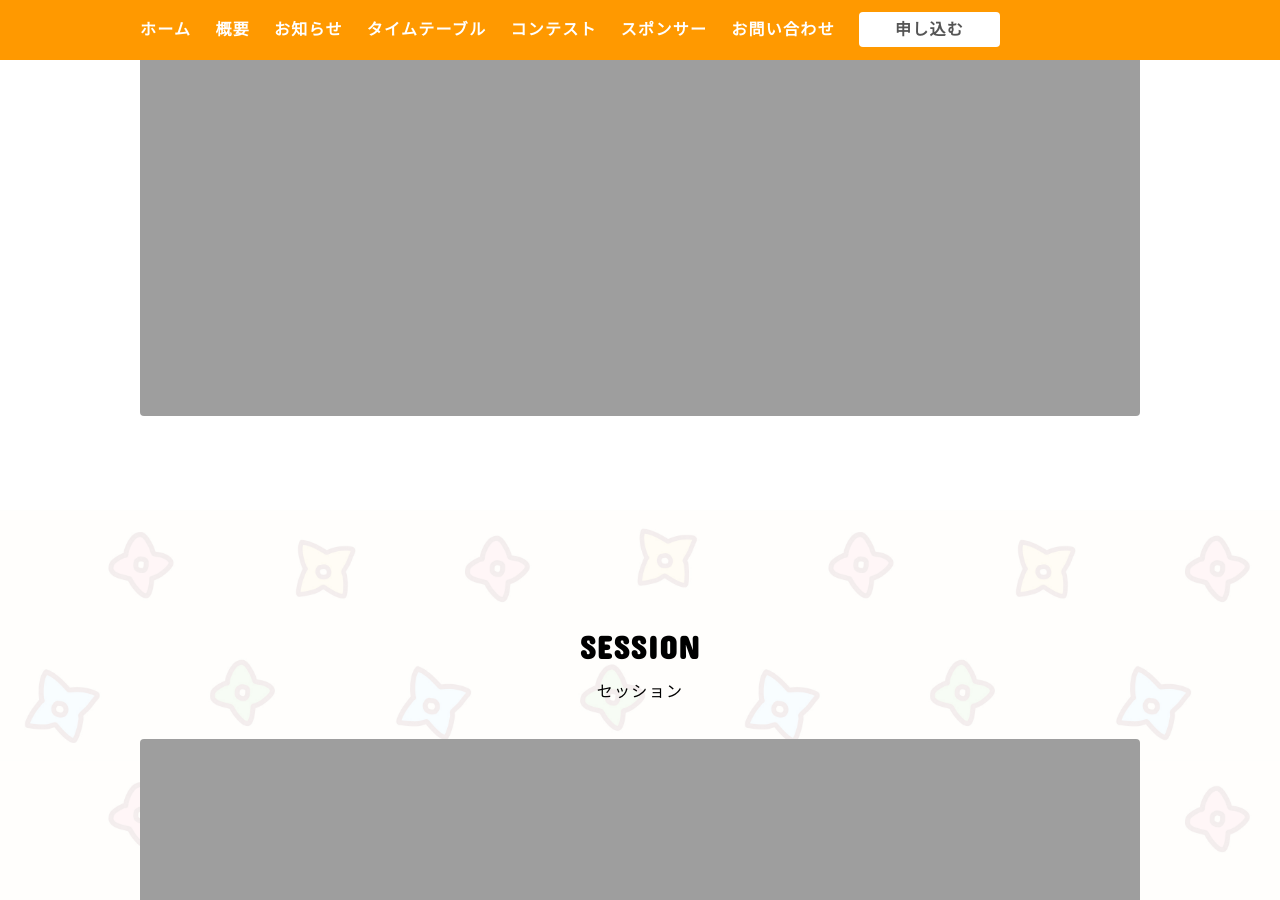
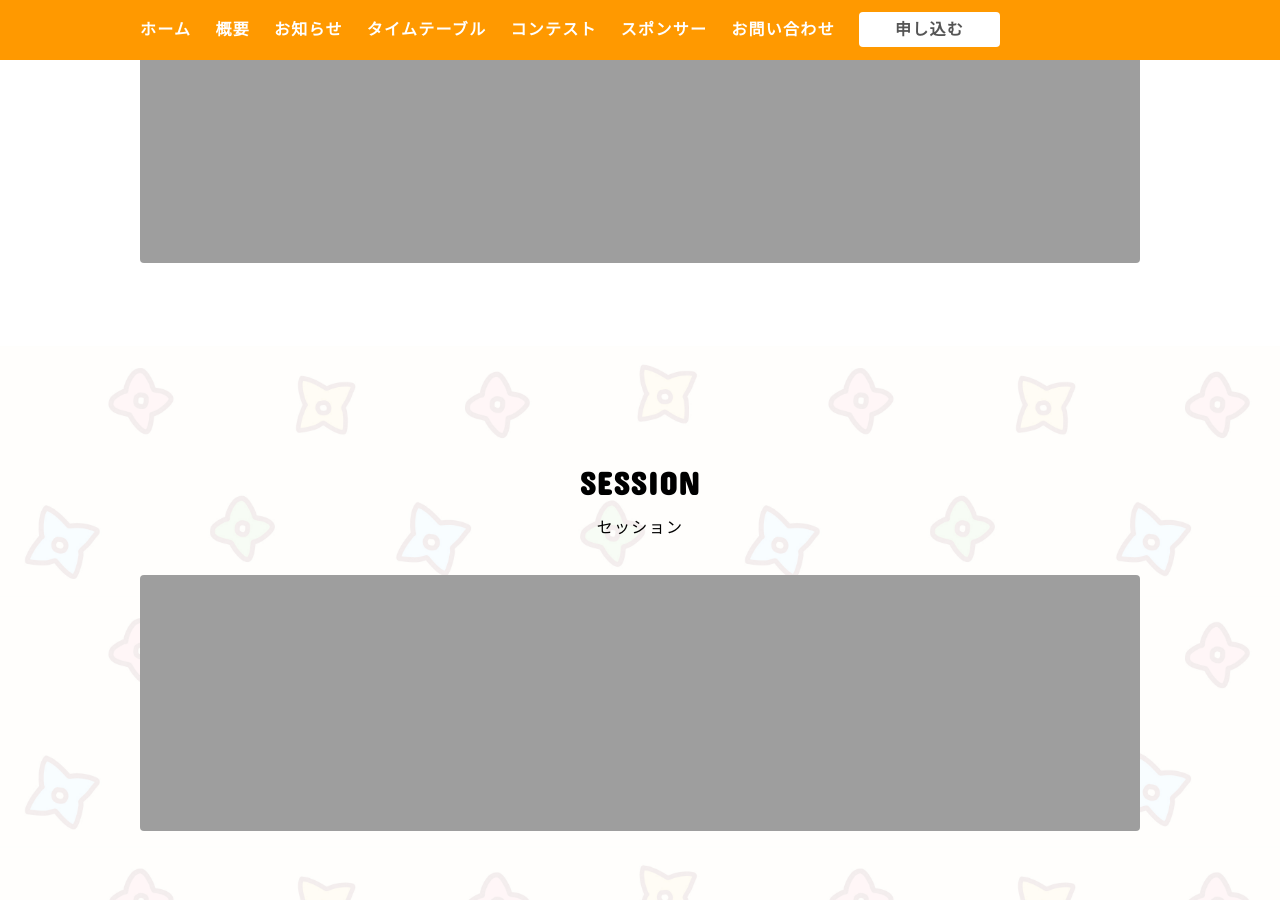
Before and after one commit to coderdojo-japan/dojocon2019.coderdojo.jp, a Jekyll site: the page built from index.md, in a window 1280 px wide and 900 px high, scrolled down 3410 px. Built offline with Jekyll 4.4.1, drawn with Linux system fonts in a browser that asks for light colours; nearby versions of some CDN libraries.

Commit message:
画像の比率変更

```diff
--- a/css/main.scss
+++ b/css/main.scss
@@ -69,7 +69,7 @@ section {
   width: calc(50% - 4vw - 16px); //1行に2記事入るようにする
   .article-thumbnail {
     height: calc(
-      ((80vw / 2) - 2vw) * (400 / 600)
+      ((80vw / 2) - 4vw - 16px) * (400 / 600)
     ); //縦横比率が2:3になるように設定
   }
 }
@@ -81,7 +81,7 @@ section {
   width: calc(33% - 4vw - 16px); //1行に3記事入るようにする
   .article-thumbnail {
     height: calc(
-      ((80vw / 3) - 2vw) * (400 / 600)
+      ((80vw / 3) - 4vw - 16px) * (400 / 600)
     ); //縦横比率が2:3になるように設定
   }
   &:hover{
@@ -161,10 +161,10 @@ h2 {
 
 //セクションのサムネイル画像
 .img-section {
-  margin-bottom: 36px;
+  margin-bottom: 2vw;
   img {
     border-radius: 4px;
-    height: 32vw;
+    height: 20vw;
     object-fit: cover;
     width: 100%;
   }
```
